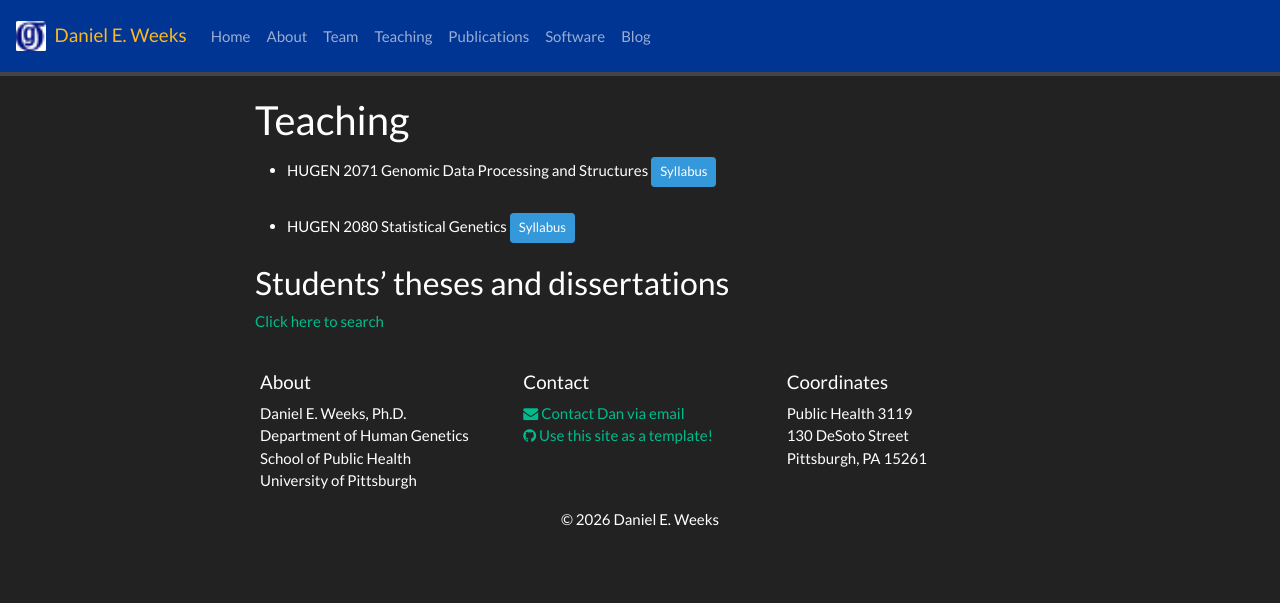
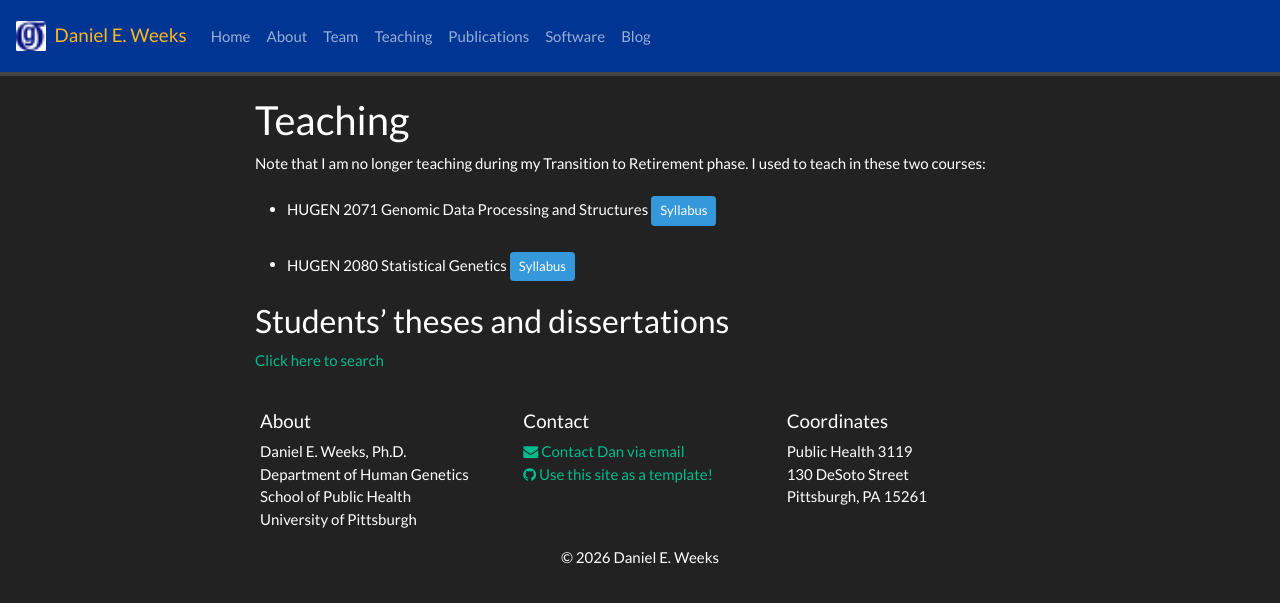
Before and after one commit to DanielEWeeks/Daniel_E_Weeks, a Jekyll site: the page built from _pages/teaching.md, in a window 1280 px wide. Shown: the top 603 px of the page. Built offline with Jekyll 4.4.1, drawn with Linux system fonts in a browser that asks for light colours; nearby versions of some CDN libraries; a style sheet for code colours, icons or effects is not loaded.

Commit message:
Update re no longer teaching.

```diff
--- a/_pages/teaching.md
+++ b/_pages/teaching.md
@@ -6,6 +6,8 @@ permalink: /teaching/
 ---
 
 ## Teaching
+
+Note that I am no longer teaching during my Transition to Retirement phase.  I used to teach in these two courses:
 
 * HUGEN 2071 Genomic Data Processing and Structures <a href="https://www.publichealth.pitt.edu/sites/default/files/assets/Hugen/syllabi/HUGEN_2071_Fall2023_Syllabus_17Aug2023.pdf" target="_blank"><button class="btn btn-info btn-sm">Syllabus</button></a>
 
```
